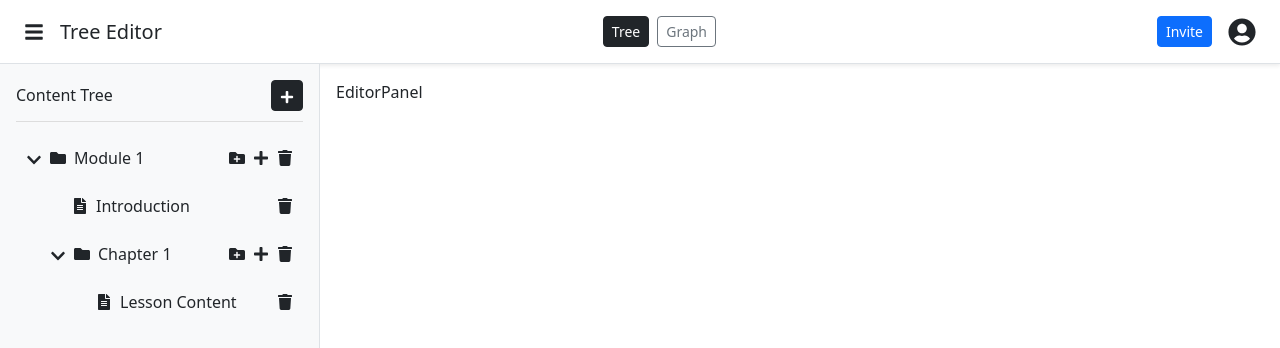
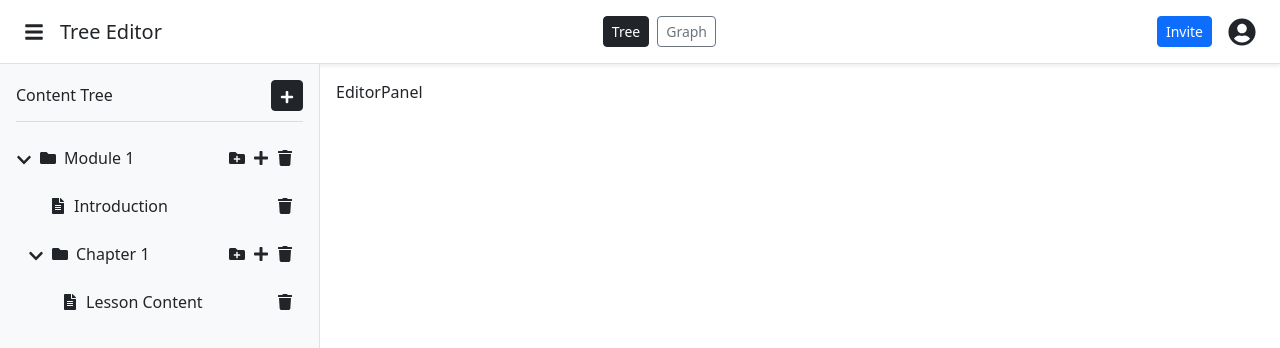
Before and after one commit to vyshnavs0003-sys/inktree, a React (Vite) app: page / in a window 1280 px wide. Shown: the top 348 px of the page. Built offline with nearby package versions, Linux system fonts and the light colour scheme.

Commit message:
refactor: improve nested tree spacing
Add depth based indentation for nested nodes

Keep deep nesting from breaking the sidebar

```diff
--- a/src/components/TreeNode.jsx
+++ b/src/components/TreeNode.jsx
@@ -12,6 +12,7 @@ import {
 
 function TreeNode({
   node,
+  depth,
   activeNodeId,
   setActiveNodeId,
   handleAddContainer,
@@ -25,6 +26,10 @@ function TreeNode({
   const isActive =
     activeNodeId === node.id;
 
+
+  const indentation =
+    Math.min(depth * 12, 72);
+
   return (
     <div className="mb-2">
 
@@ -35,6 +40,9 @@ function TreeNode({
             ? "active-tree-item"
             : ""
         }`}
+        style={{
+          paddingLeft: `${indentation}px`,
+        }}
         onClick={() =>
           setActiveNodeId(node.id)
         }
@@ -43,7 +51,7 @@ function TreeNode({
         {/* Left Section */}
         <div className="d-flex align-items-center gap-2">
 
-          {/* Expand Collapse */}
+          {/* Expand and Collapse */}
           {node.type ===
           "container" ? (
             <span
@@ -71,7 +79,7 @@ function TreeNode({
             <FaFileAlt />
           )}
 
-          {/* Title */}
+          {/* Node Title */}
           <span>{node.title}</span>
         </div>
 
@@ -118,11 +126,12 @@ function TreeNode({
         node.children?.map(
           (child) => (
             <div
-              className="ms-4 mt-2"
+              className="mt-2"
               key={child.id}
             >
               <TreeNode
                 node={child}
+                depth={depth + 1}
                 activeNodeId={
                   activeNodeId
                 }
--- a/src/layout/Sidebar.jsx
+++ b/src/layout/Sidebar.jsx
@@ -106,6 +106,7 @@ function Sidebar() {
         <TreeNode
           key={node.id}
           node={node}
+          depth={0}
           activeNodeId={activeNodeId}
           setActiveNodeId={setActiveNodeId}
           handleAddContainer={handleAddContainer}
```
